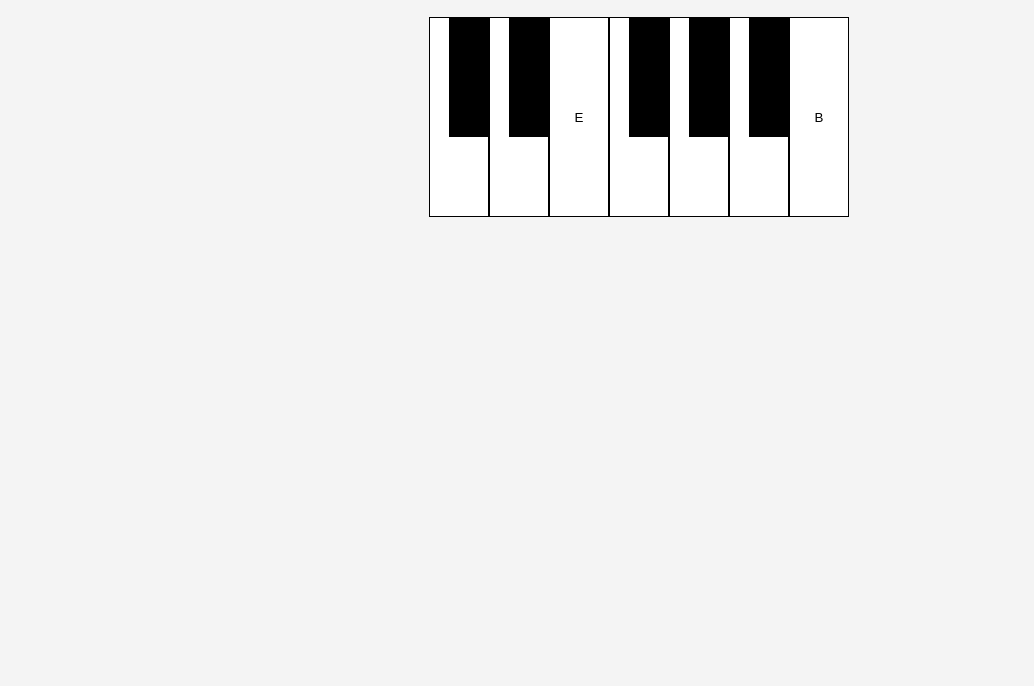
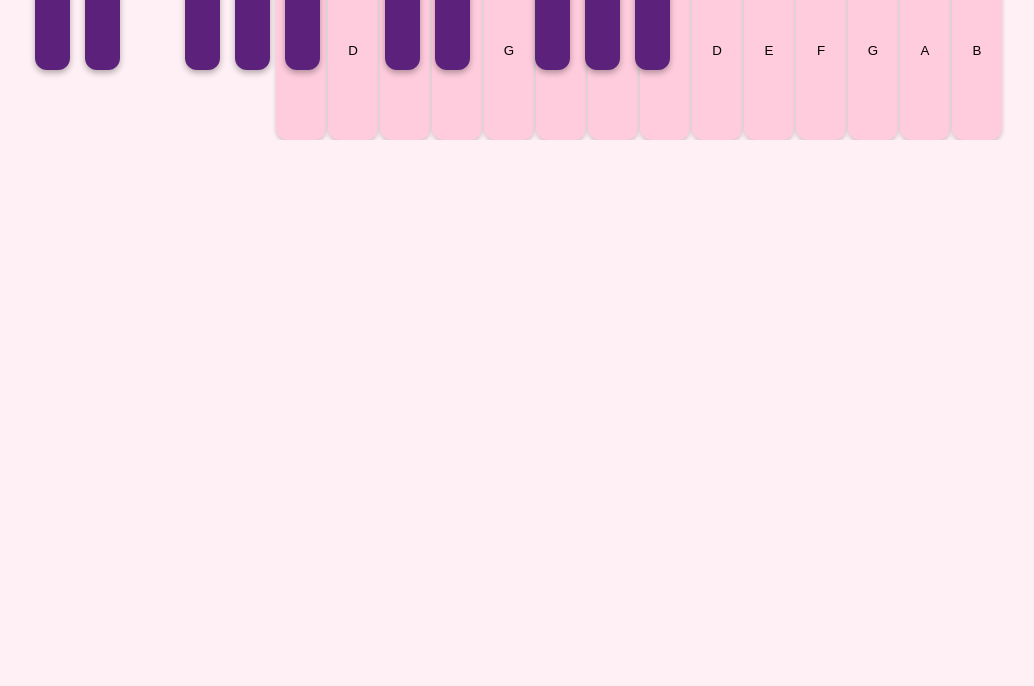
Before and after one commit to Projavax/piano-for-her, a plain HTML site: page index.html in a window 1280 px wide. Shown: the part 114-800 px from the top of the page, without its empty margins (1-1035 px from the left). Drawn offline with nearby package versions, Linux system fonts and the light colour scheme.

Commit message:
initialcommit

```diff
--- a/index.html
+++ b/index.html
@@ -9,6 +9,7 @@
 <body>
   <h1>🎹 For My Favorite Pianist 🎶</h1>
   <div class="piano">
+  <!-- First octave -->
   <button class="key white" data-note="C4">C</button>
   <button class="key black" data-note="C#4"></button>
   <button class="key white" data-note="D4">D</button>
@@ -21,6 +22,20 @@
   <button class="key white" data-note="A4">A</button>
   <button class="key black" data-note="A#4"></button>
   <button class="key white" data-note="B4">B</button>
+
+  <!-- Second octave -->
+  <button class="key white" data-note="C5">C</button>
+  <button class="key black" data-note="C#5"></button>
+  <button class="key white" data-note="D5">D</button>
+  <button class="key black" data-note="D#5"></button>
+  <button class="key white" data-note="E5">E</button>
+  <button class="key white" data-note="F5">F</button>
+  <button class="key black" data-note="F#5"></button>
+  <button class="key white" data-note="G5">G</button>
+  <button class="key black" data-note="G#5"></button>
+  <button class="key white" data-note="A5">A</button>
+  <button class="key black" data-note="A#5"></button>
+  <button class="key white" data-note="B5">B</button>
   </div>
 
   <div id="message" class="hidden">❤️ You found the secret melody ❤️</div>
--- a/style.css
+++ b/style.css
@@ -1,54 +1,100 @@
 body {
-  font-family: 'Helvetica', sans-serif;
+  font-family: 'Helvetica Neue', sans-serif;
   text-align: center;
-  background: #f4f4f4;
-  padding: 2rem;
+  background: #fff0f5;
+  padding: 1rem;
+  margin: 0;
+  overflow-x: hidden;
+}
+
+h1 {
+  font-size: 1.4rem;
+  margin-bottom: 1rem;
+  color: #a64ca6;
 }
 
 .piano {
   display: flex;
   position: relative;
-  margin: 2rem auto;
-  width: fit-content;
+  justify-content: center;
+  flex-wrap: nowrap;
+  max-width: 100%;
+  margin: 0 auto;
+  touch-action: manipulation;
+  overflow-x: auto;
+  padding: 0 1rem;
+  gap: 2px;
 }
 
 .key {
-  border: 1px solid #000;
-  height: 200px;
   cursor: pointer;
   user-select: none;
+  border: none;
+  box-shadow: 0 2px 4px rgba(0, 0, 0, 0.2);
+  transition: transform 0.1s ease-in-out;
+}
+
+.key:active {
+  transform: scale(0.97);
 }
 
 .white {
-  width: 60px;
-  background: white;
+  width: 50px;
+  height: 180px;
+  background-color: #ffccdd;
+  border-radius: 12px;
   z-index: 1;
+  position: relative;
 }
 
 .black {
-  width: 40px;
-  height: 120px;
-  background: black;
-  color: white;
+  width: 35px;
+  height: 110px;
+  background-color: #5c217b;
   position: absolute;
-  margin-left: -20px;
   z-index: 2;
+  margin-left: -17px;
+  border-radius: 8px 8px 12px 12px;
+  box-shadow: 0 3px 6px rgba(0, 0, 0, 0.3);
 }
 
-/* Position black keys manually */
-.key[data-note="C#4"] { left: 40px; }
-.key[data-note="D#4"] { left: 100px; }
-.key[data-note="F#4"] { left: 220px; }
-.key[data-note="G#4"] { left: 280px; }
-.key[data-note="A#4"] { left: 340px; }
+/* Adjust black key positions for 14 white keys */
+.key[data-note="C#4"]  { left: 37px; }
+.key[data-note="D#4"]  { left: 87px; }
+.key[data-note="F#4"]  { left: 187px; }
+.key[data-note="G#4"]  { left: 237px; }
+.key[data-note="A#4"]  { left: 287px; }
+.key[data-note="C#5"]  { left: 387px; }
+.key[data-note="D#5"]  { left: 437px; }
+.key[data-note="F#5"]  { left: 537px; }
+.key[data-note="G#5"]  { left: 587px; }
+.key[data-note="A#5"]  { left: 637px; }
 
 #message {
-  font-size: 1.5rem;
-  margin-top: 2rem;
-  color: crimson;
+  font-size: 1.1rem;
+  margin-top: 1.2rem;
+  color: #ff69b4;
   display: none;
 }
 
 #message.show {
   display: block;
 }
+
+/* Mobile landscape fine-tuning */
+@media screen and (max-height: 450px) and (min-width: 700px) {
+  .white {
+    width: 45px;
+    height: 160px;
+  }
+
+  .black {
+    width: 30px;
+    height: 100px;
+    margin-left: -15px;
+  }
+
+  h1 {
+    font-size: 1.1rem;
+  }
+}
```
Lines whose indentation alone changed are shown as unchanged.
